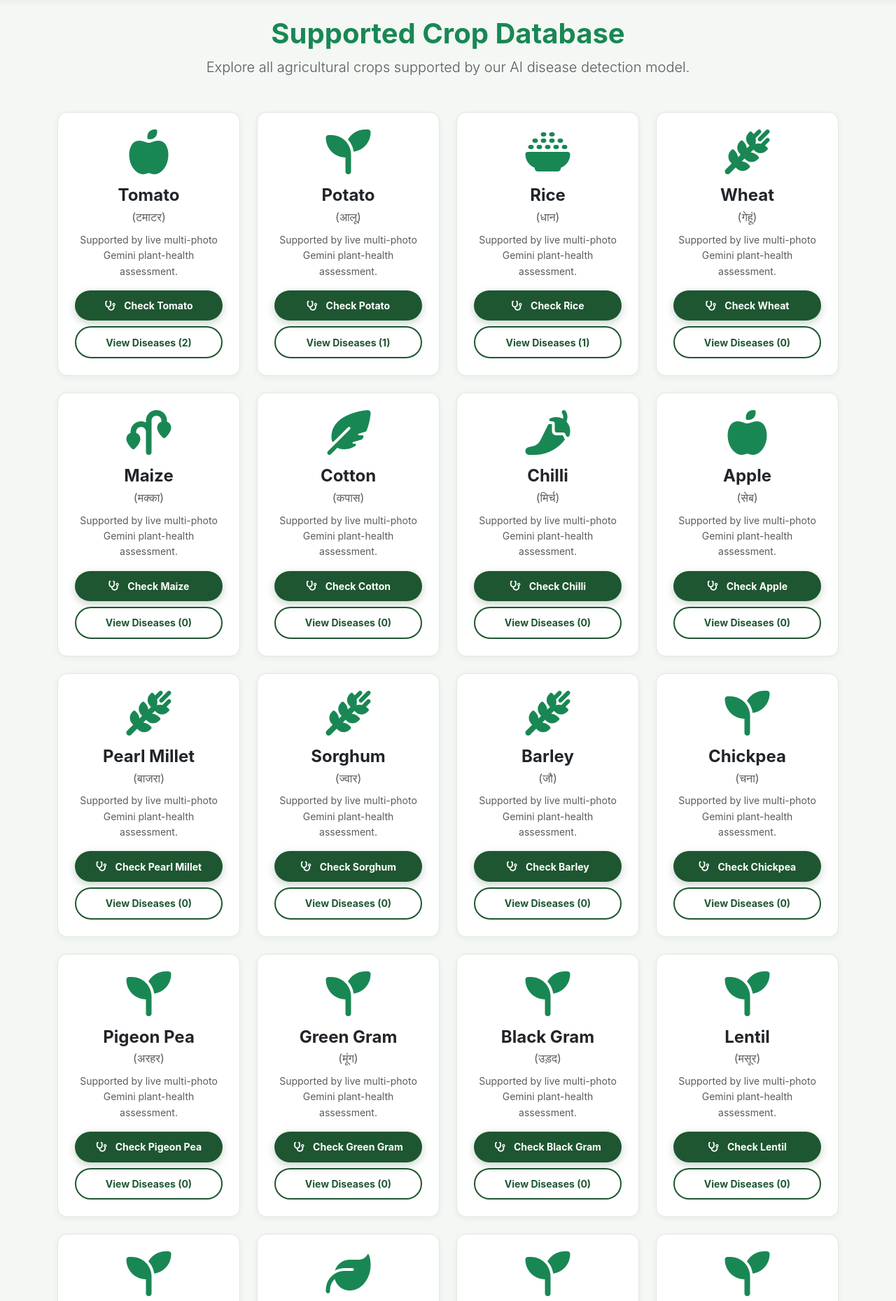
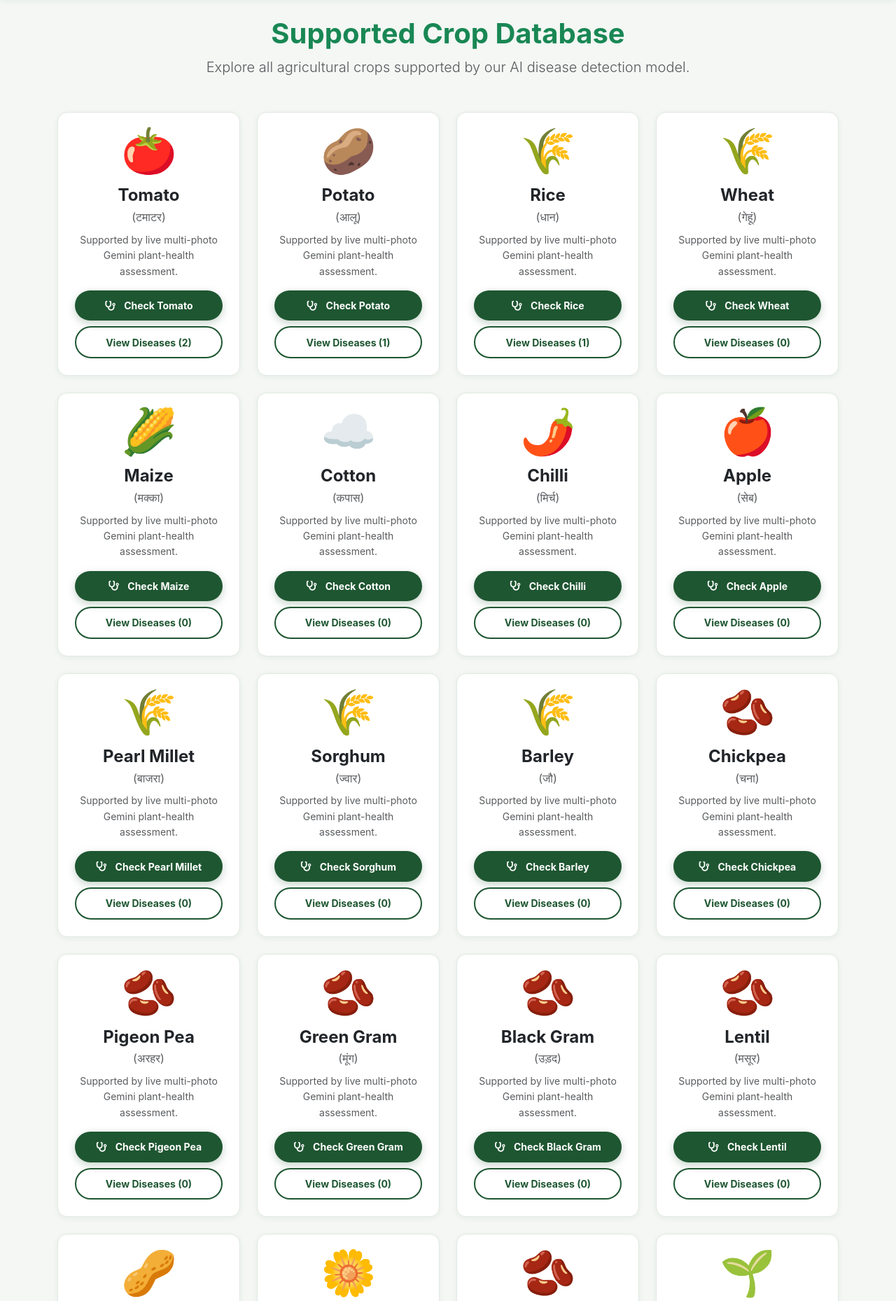
Before and after one commit to chandan326/mini-project, a Django app: page /crops/ in a window 1280 px wide. Shown: the part 73-1932 px from the top of the page at 70% size. Run offline with Django 5.2, Linux system fonts and the light colour scheme; data comes from the database, SQL or seed files in the repository; parts of the project's set-up code (start-up, migrations or seed data) failed here and were passed over.

Commit message:
Advance crop selection instantly and add crop-specific symbols

```diff
--- a/crops/models.py
+++ b/crops/models.py
@@ -31,6 +31,11 @@ class Crop(models.Model):
             return self.name_hi
         return self.name
 
+    @property
+    def icon_symbol(self):
+        from .catalog import CROP_SYMBOLS
+        return CROP_SYMBOLS.get(self.name, '🌱')
+
     def __str__(self):
         if self.name_hi:
             return f"{self.name} ({self.name_hi})"
--- a/static/css/styles.css
+++ b/static/css/styles.css
@@ -207,6 +207,19 @@ a:hover {
   margin-bottom: 0.75rem;
 }
 
+.crop-symbol {
+  display: inline-flex;
+  align-items: center;
+  justify-content: center;
+  font-family: "Apple Color Emoji", "Segoe UI Emoji", "Noto Color Emoji", sans-serif;
+  font-size: 2.5rem;
+  line-height: 1;
+  min-height: 1em;
+}
+
+.crop-symbol-lg { font-size: 3rem; }
+.crop-symbol-xl { font-size: 4rem; }
+
 /* Wizard Step Bar */
 .wizard-step-bar {
   display: flex;
--- a/static/js/wizard.js
+++ b/static/js/wizard.js
@@ -19,7 +19,7 @@ document.addEventListener('DOMContentLoaded', () => {
     $('selected_crop_id').value = card.dataset.cropId;
     showError('');
   }
-  cards.forEach(card => card.addEventListener('click', () => selectCrop(card)));
+  cards.forEach(card => card.addEventListener('click', () => { selectCrop(card); goToStep(2); }));
   const preselected = cards.find(card => card.dataset.cropId === new URLSearchParams(location.search).get('crop'));
   if (preselected) selectCrop(preselected);
   $('cropSearchInput').addEventListener('input', event => {
@@ -152,7 +152,7 @@ document.addEventListener('DOMContentLoaded', () => {
     panes.forEach((pane, index) => { pane.style.display = index + 1 === step ? 'block' : 'none'; });
     for (let index = 1; index <= 4; index++) { const marker = $(`step-ind-${index}`); marker.classList.toggle('active', index === step); marker.classList.toggle('completed', index < step); marker.setAttribute('aria-current', index === step ? 'step' : 'false'); }
     $('btn-prev').style.display = step === 2 || step === 3 ? 'inline-block' : 'none';
-    $('btn-next').style.display = step < 3 ? 'inline-block' : 'none';
+    $('btn-next').style.display = step === 2 ? 'inline-block' : 'none';
     $('btn-submit').style.display = step === 3 ? 'inline-block' : 'none';
     $('uploadConsent').hidden = step !== 3;
     const heading = panes[step - 1].querySelector('h4, h3');
@@ -197,5 +197,5 @@ document.addEventListener('DOMContentLoaded', () => {
     xhr.send(data);
   });
   window.addEventListener('pagehide', event => { if (!event.persisted) photos.forEach(photo => URL.revokeObjectURL(photo.url)); });
-  goToStep(1); renderPhotos();
+  goToStep(preselected ? 2 : 1); renderPhotos();
 });
--- a/templates/crops/crop_detail.html
+++ b/templates/crops/crop_detail.html
@@ -7,7 +7,7 @@
 <div class="container py-4">
   <div class="d-flex flex-column flex-md-row justify-content-between align-items-md-center mb-4 pb-3 border-bottom gap-3">
     <div class="d-flex align-items-center gap-3">
-      <i class="fas {{ crop.icon_class|default:'fa-seedling' }} fa-3x text-success"></i>
+      <span class="crop-symbol crop-symbol-lg" aria-hidden="true">{{ crop.icon_symbol }}</span>
       <div>
         <h2 class="fw-bold text-dark mb-0">{{ crop.name }}</h2>
         {% if crop.name_hi %}<span class="text-muted">({{ crop.name_hi }})</span>{% endif %}
--- a/templates/crops/crop_list.html
+++ b/templates/crops/crop_list.html
@@ -14,7 +14,7 @@
     {% for crop in crops %}
       <div class="col-lg-3 col-md-4 col-sm-6">
         <div class="agri-card text-center h-100">
-          <i class="fas {{ crop.icon_class|default:'fa-seedling' }} fa-4x text-success mb-3"></i>
+          <span class="crop-symbol crop-symbol-xl mb-3" aria-hidden="true">{{ crop.icon_symbol }}</span>
           <h4 class="fw-bold text-dark mb-1">{{ crop.name }}</h4>
           {% if crop.name_hi %}<span class="text-muted d-block mb-2">({{ crop.name_hi }})</span>{% endif %}
 
--- a/templates/diagnosis/wizard.html
+++ b/templates/diagnosis/wizard.html
@@ -60,7 +60,7 @@
             {% for crop in crops %}
               <div class="col-lg-3 col-md-4 col-6">
                 <button type="button" aria-pressed="false" class="crop-card crop-select-card w-100 h-100" data-crop-id="{{ crop.id }}" data-crop-name="{{ crop.name }}">
-                  <div class="crop-icon"><i class="fas {{ crop.icon_class|default:'fa-seedling' }}"></i></div>
+                  <div class="crop-icon"><span class="crop-symbol" aria-hidden="true">{{ crop.icon_symbol }}</span></div>
                   <h6 class="fw-bold text-dark mb-1">{{ crop.name }}</h6>
                   {% if crop.name_hi %}<small class="text-muted d-block">({{ crop.name_hi }})</small>{% endif %}
                 </button>
--- a/templates/home.html
+++ b/templates/home.html
@@ -128,7 +128,7 @@
         <div class="col-lg-3 col-md-4 col-6">
           <a href="{% url 'wizard' %}?crop={{ crop.id }}" class="text-decoration-none">
             <div class="agri-card text-center h-100">
-              <i class="fas {{ crop.icon_class|default:'fa-seedling' }} fa-3x text-success mb-3"></i>
+              <span class="crop-symbol crop-symbol-lg mb-3" aria-hidden="true">{{ crop.icon_symbol }}</span>
               <h5 class="fw-bold text-dark mb-1">{{ crop.display_name }}</h5>
               {% if UI.is_hi and crop.name %}<span class="text-muted small">({{ crop.name }})</span>{% endif %}
               <div class="mt-2">
```
Also changed, not shown: crops/catalog.py (+11 -0 lines), crops/tests.py (+7 -1 lines).
